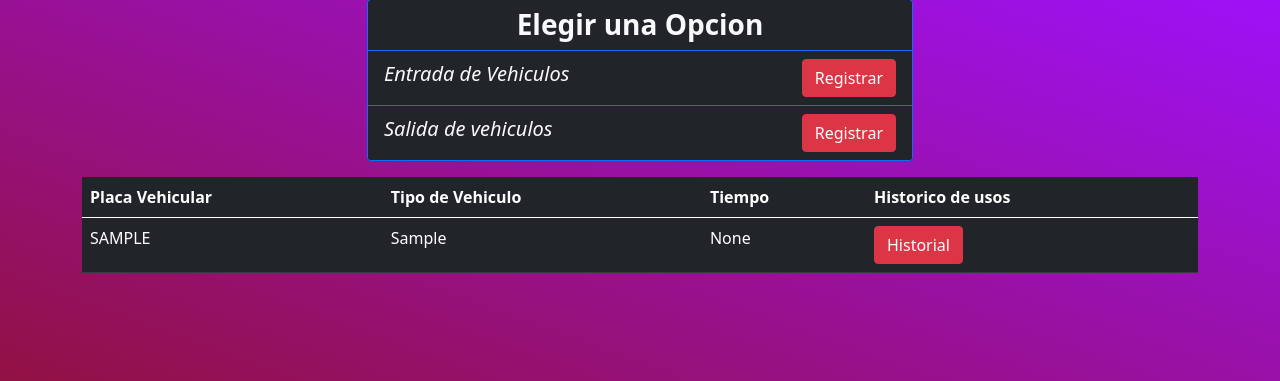
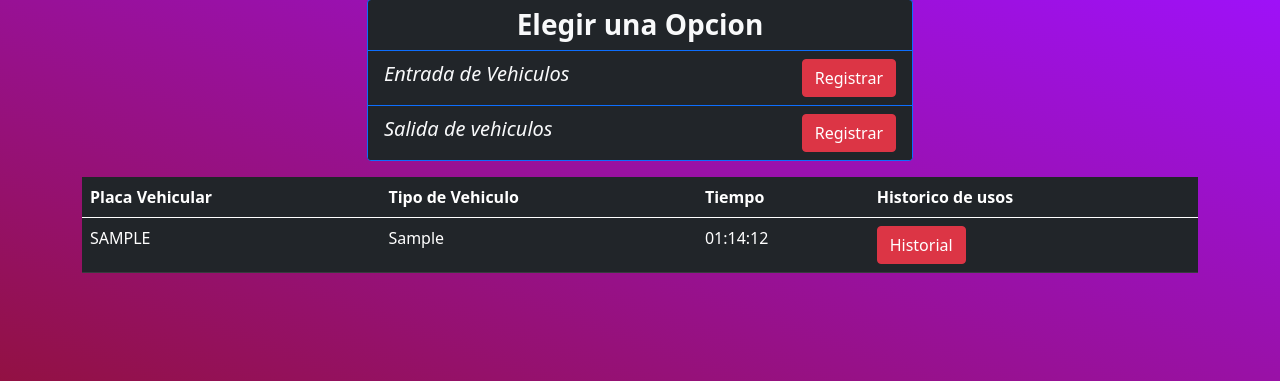
Before and after one commit to Shiyoki/TrabajoPractico, a Flask app: page / in a window 1280 px wide. Shown: the part 97-478 px from the top of the page. Run offline with Flask 2, Linux system fonts and the light colour scheme; tables that the repository leaves empty hold one stand-in row (values such as "Sample post"); some libraries are stand-ins or nearby versions.

Commit message:
Added new functionality and refined minimum

```diff
--- a/app/index/routes.py
+++ b/app/index/routes.py
@@ -12,7 +12,7 @@ index = Blueprint("index", __name__)
 @index.route("/home")
 def home():
     vehicles = db.session.query(Vehicle).all()
-    return render_template('menu.html', vehicles=vehicles)
+    return render_template('menu.html', vehicles=vehicles, time_cheat=datetime.now().replace(microsecond=0).time())
 
 
 @index.route("/registerin", methods=["GET", "POST"])
--- a/app/templates/menu.html
+++ b/app/templates/menu.html
@@ -34,7 +34,9 @@
                     <tr>
                         <td><span class="text-uppercase">{{ vehicle.license_plate }}</span></td>
                         <td>{{ vehicle.vehicle_type }}</td>
-                        <td>None</td>
+                        <td>
+                            <time>{{ time_cheat }}</time>
+                        </td>
                         <td>
                             <a href="{{ url_for('index.history', id=vehicle.owner_id_document) }}" class="btn btn-danger">Historial</a>
                         </td>
```
Also changed, not shown: app/test.db.
